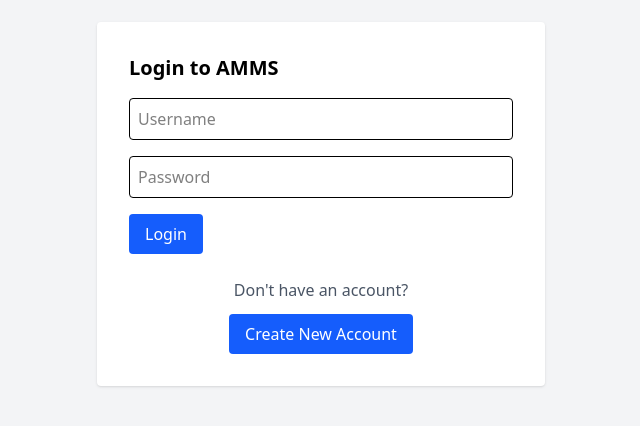
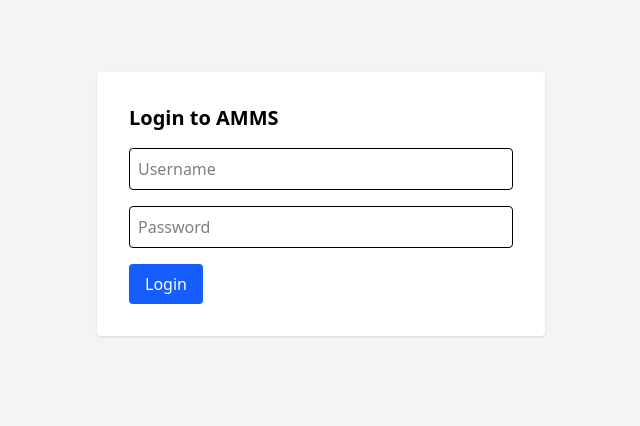
Before and after one commit to EZENGESH/amms-arms-management, a React (Vite) app in the folder frontend/: page /login in a window 1280 px wide. Shown: the part 196-622 px from the top of the page, without its empty margins (319-959 px from the left). Built offline with nearby package versions, Linux system fonts and the light colour scheme.

Commit message:
fix: remove account creation prompt from login page

```diff
--- a/frontend/src/pages/Login.jsx
+++ b/frontend/src/pages/Login.jsx
@@ -67,17 +67,6 @@ export default function Login() {
           {isLoading ? 'Logging in...' : 'Login'}
         </Button>
       </form>
-
-      <div className="mt-6 text-center">
-        <p className="text-gray-600 mb-3">Don't have an account?</p>
-        <Button
-          onClick={() => navigate('/register')}
-          disabled={isLoading}
-          className="w-full bg-green-500 hover:bg-green-700"
-        >
-          Create New Account
-        </Button>
-      </div>
     </AuthLayout>
   );
 }
```
